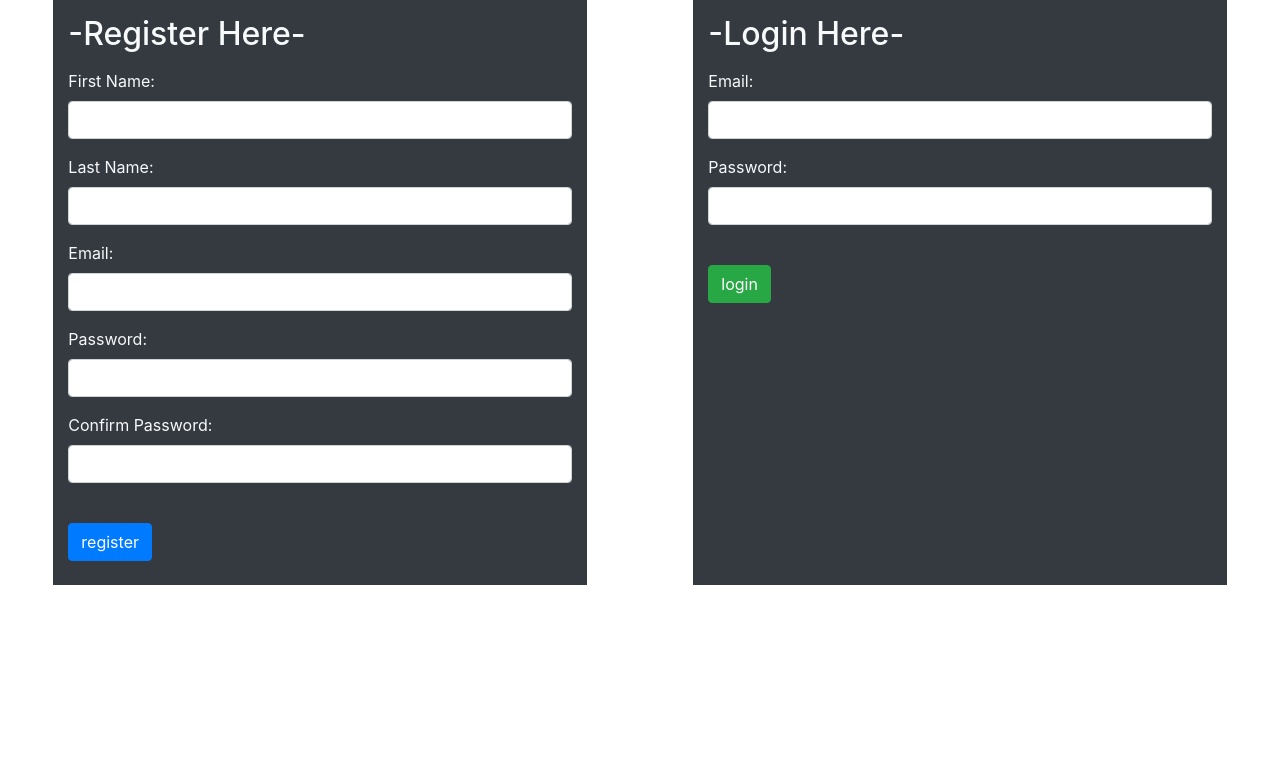
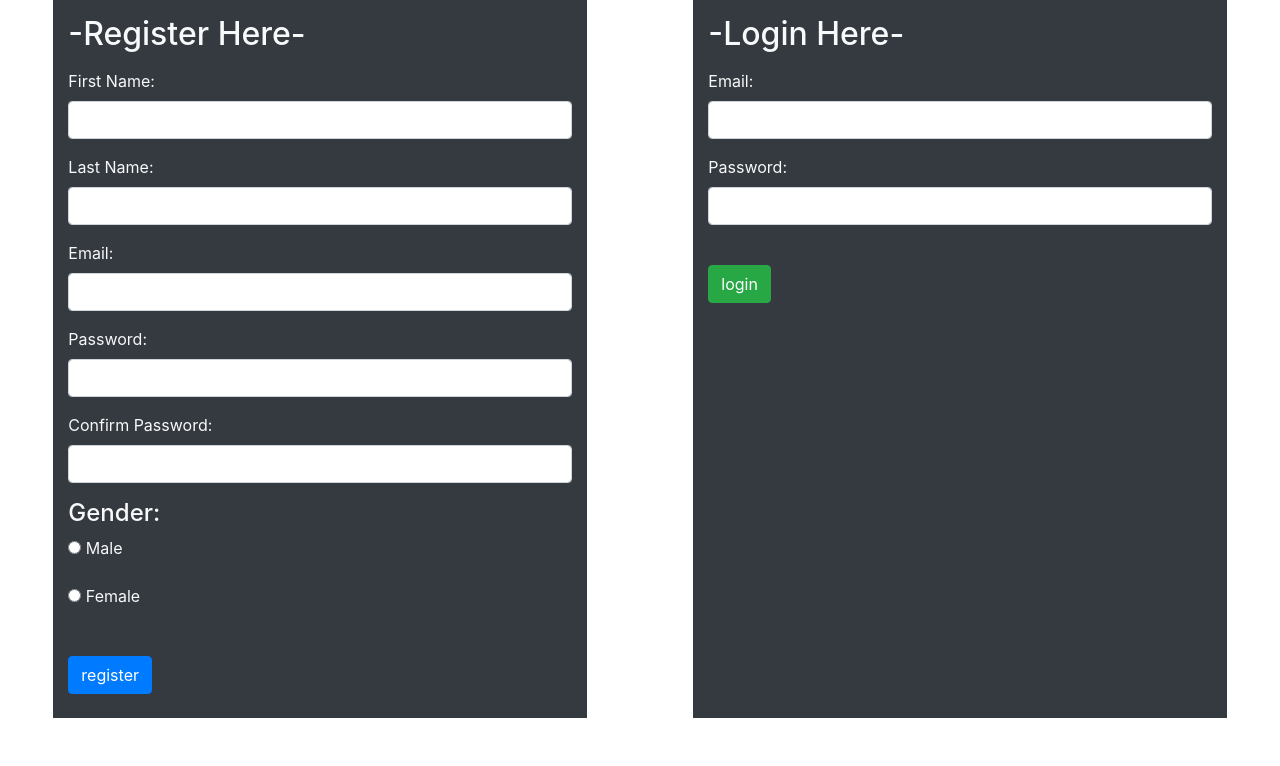
Before and after one commit to uRedonkulous/Python, a Flask app: page / in a window 1280 px wide. Shown: the part 49-815 px from the top of the page. Before the commit the page ends 634 px from the top, so only its background shows below. Run offline with Flask 2, Linux system fonts and the light colour scheme; some libraries are stand-ins or nearby versions.

Commit message:
added changes

```diff
--- a/flask_mysql/login_registration/flask_app/templates/dashboard.html
+++ b/flask_mysql/login_registration/flask_app/templates/dashboard.html
@@ -10,6 +10,6 @@
 </head>
 <body>
     <h1 class="text-center">Welcome {{user.first_name}}!!!</h1>
-    <a href="/logout" class="btn btn-info">Logout</a>
+    <a href="/logout" class="btn btn-danger">Logout</a>
 </body>
 </html>
--- a/flask_mysql/login_registration/flask_app/templates/index.html
+++ b/flask_mysql/login_registration/flask_app/templates/index.html
@@ -42,10 +42,19 @@
             <label for="confirm">Confirm Password:</label>
             <input type="password" name="confirm" class="form-control">
         </div>
+        <h4>Gender:</h4>
+        <div class="form-group">
+            <input type="radio" type="radio" name="gender" id="flexRadioDefault1">
+            <label for="gender">Male</label>
+        </div>
+        <div class="form-group">
+            <input type="radio" type="radio" name="gender" id="flexRadioDefault1">
+            <label for="gender">Female</label>
+        </div>
         <input type="submit" value="register" class="my-4 btn btn-primary">
         </form>
+
         <form action="/login" method="post" class="col-5 bg-dark text-light">
-
             <h2 class="text-light my-3">-Login Here-</h2>
         {% with messages = get_flashed_messages(category_filter=['login']) %}
             {% if messages %}
```
